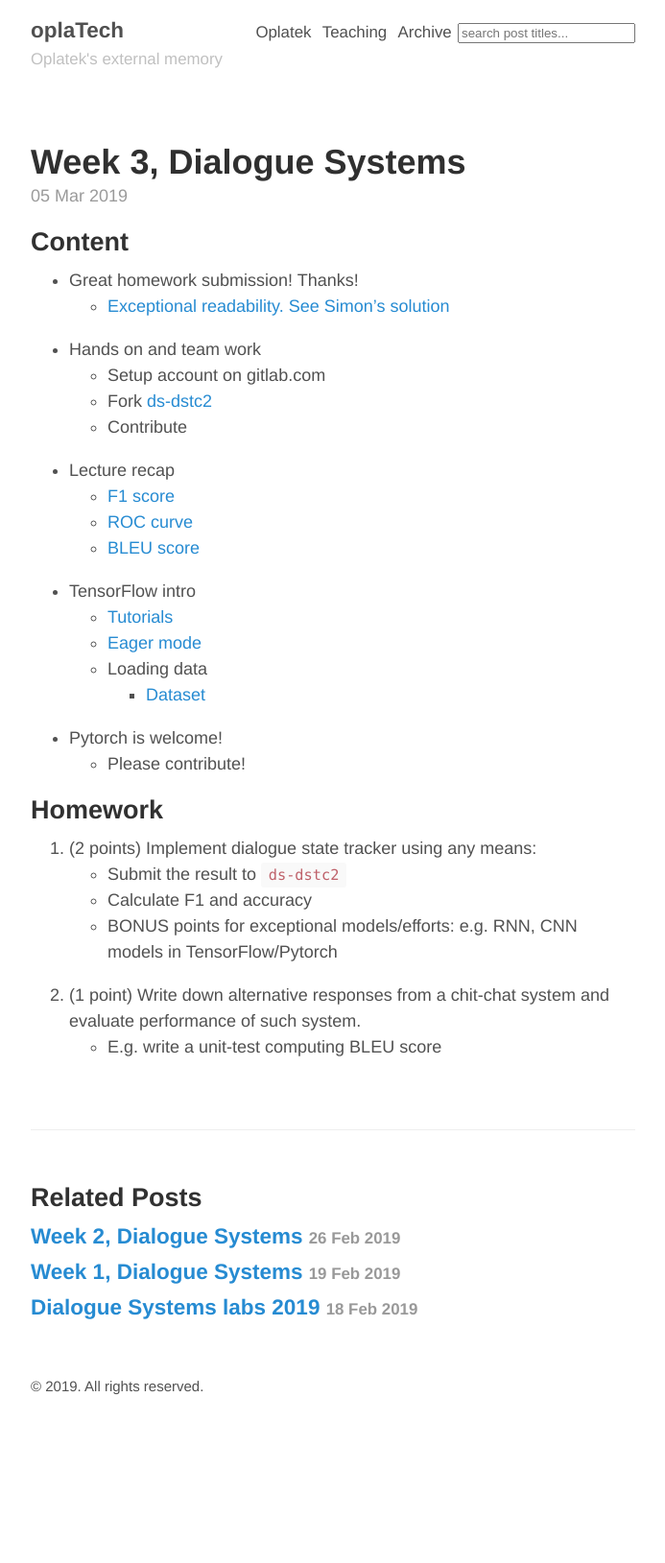
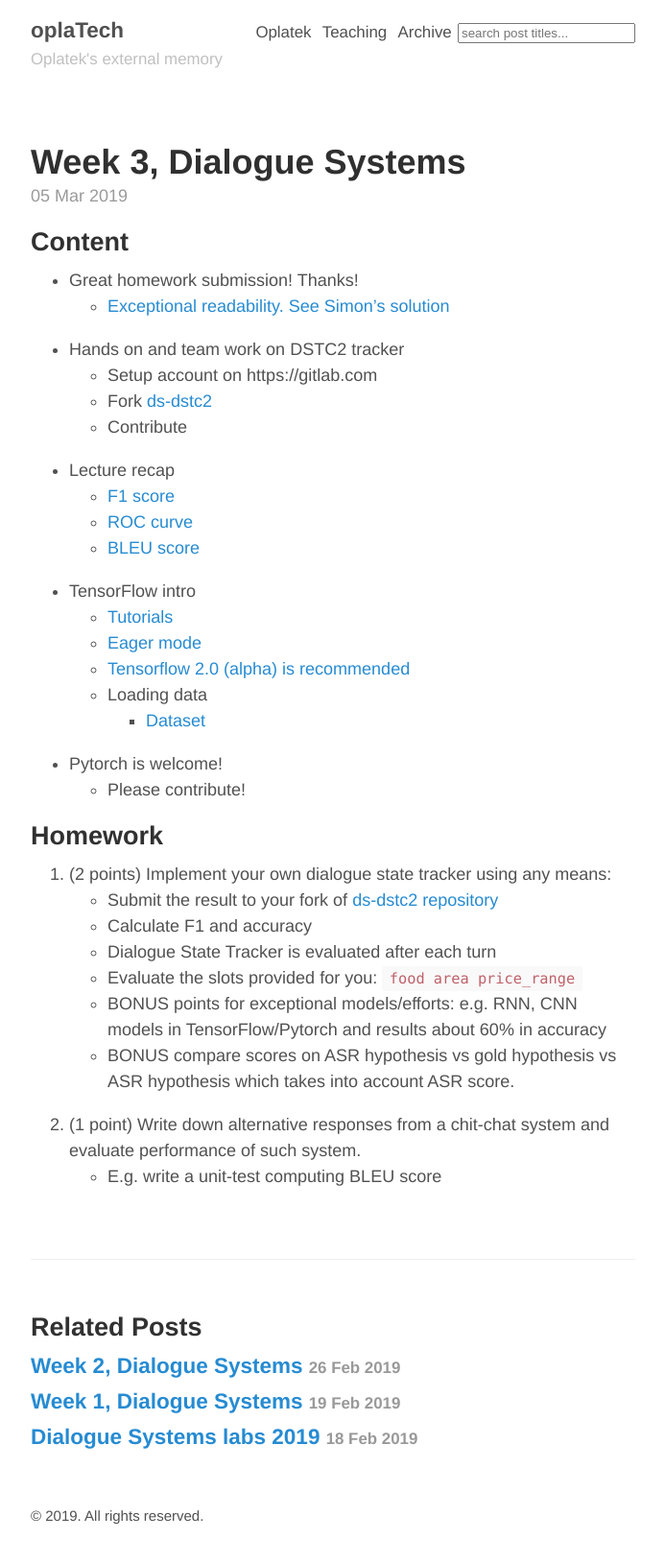
Before and after one commit to oplatek/oplatek.github.io, a Jekyll site: the page built from _posts/2019-03-05-ds-lab-3.md, in a window 1280 px wide. Shown: the whole page at 96% size, without its empty margins (293-986 px from the left). Built offline with Jekyll 4.4.1, drawn with Linux system fonts in a browser that asks for light colours; before the commit the page ends 1494 px from its top, so only the background shows below that.

Commit message:
updated exercises

```diff
--- a/_posts/2019-03-05-ds-lab-3.md
+++ b/_posts/2019-03-05-ds-lab-3.md
@@ -10,8 +10,8 @@ tags: Mff, School, Labs, DS, dialogue systems
 
 - Great homework submission! Thanks!
     - [Exceptional readability. See Simon's solution](https://gitlab.cl.uni-heidelberg.de/will/dialogove-systemy/blob/master/02/02_answers.m://gitlab.cl.uni-heidelberg.de/will/dialogove-systemy/blob/master/02/02_answers.md)
-- Hands on and team work
-    - Setup account on gitlab.com
+- Hands on and team work on DSTC2 tracker
+    - Setup account on https://gitlab.com
     - Fork [ds-dstc2](https://gitlab.com/ufal/dsg/ds-dstc2)
     - Contribute
 - Lecture recap
@@ -21,6 +21,7 @@ tags: Mff, School, Labs, DS, dialogue systems
 - TensorFlow intro
     - [Tutorials](https://www.tensorflow.org/tutorials)
     - [Eager mode](https://www.tensorflow.org/guide/eager)
+    - [Tensorflow 2.0 (alpha) is recommended](https://www.tensorflow.org/alpha)
     - Loading data
         - [Dataset](https://www.tensorflow.org/api_docs/python/tf/data/Dataset)
 - Pytorch is welcome!
@@ -31,9 +32,12 @@ tags: Mff, School, Labs, DS, dialogue systems
 
 ## Homework
 
-1. (2 points) Implement dialogue state tracker using any means:
-    - Submit the result to `ds-dstc2`
+1. (2 points) Implement your own dialogue state tracker using any means:
+    - Submit the result to your fork of [ds-dstc2 repository](https://gitlab.com/ufal/dsg/ds-dstc2)
     - Calculate F1 and accuracy
-    - BONUS points for exceptional models/efforts: e.g. RNN, CNN models in TensorFlow/Pytorch
+    - Dialogue State Tracker is evaluated after each turn
+    - Evaluate the slots provided for you: `food area price_range`
+    - BONUS points for exceptional models/efforts: e.g. RNN, CNN models in TensorFlow/Pytorch and results about 60% in accuracy
+    - BONUS compare scores on ASR hypothesis vs gold hypothesis vs ASR hypothesis which takes into account ASR score.
 2. (1 point) Write down alternative responses from a chit-chat system and evaluate performance of such system.
     - E.g. write a unit-test computing BLEU score
```
Also changed, not shown: _posts/2019-02-18-labs-ds.md (+1 -0 lines).
